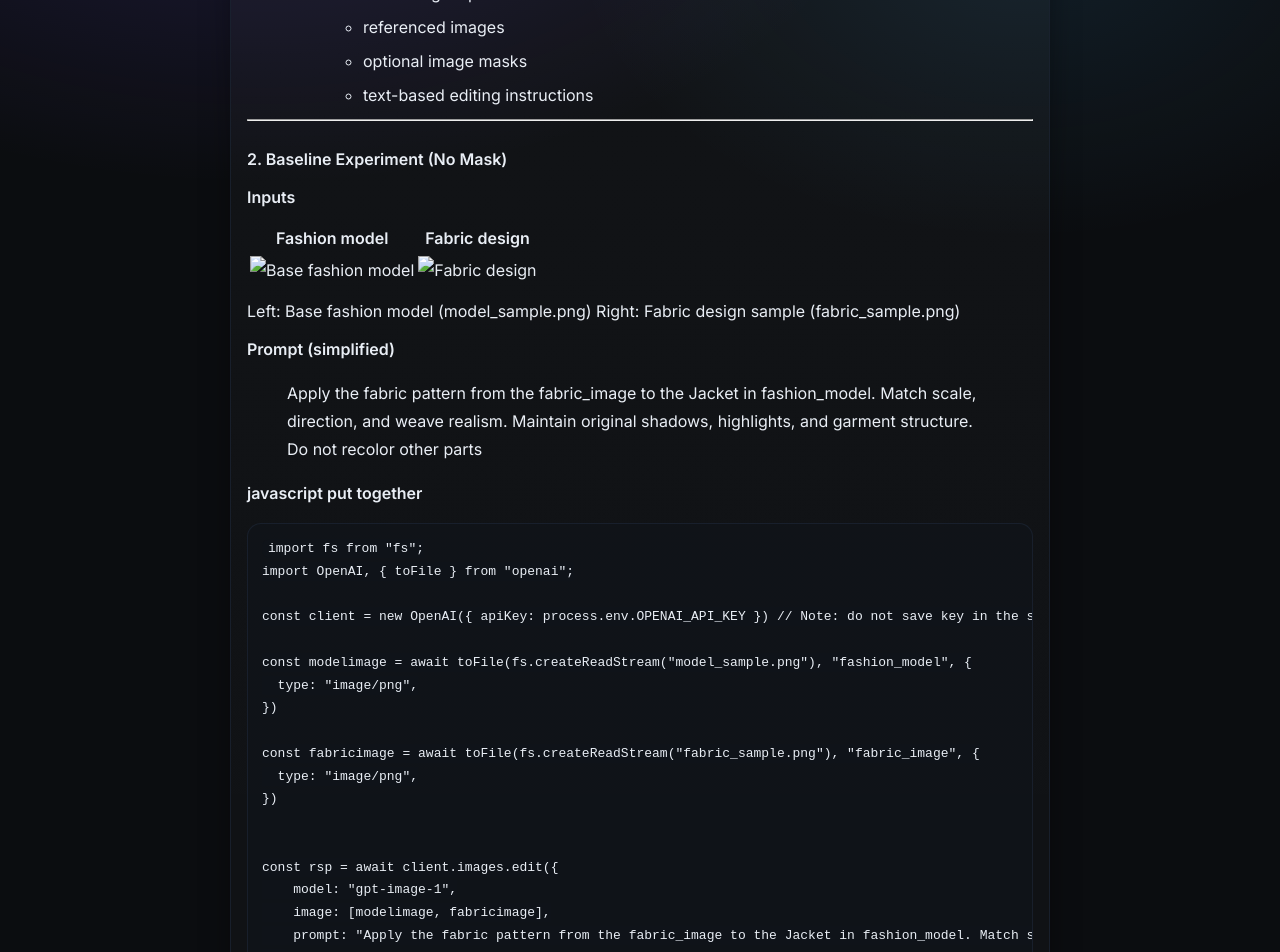
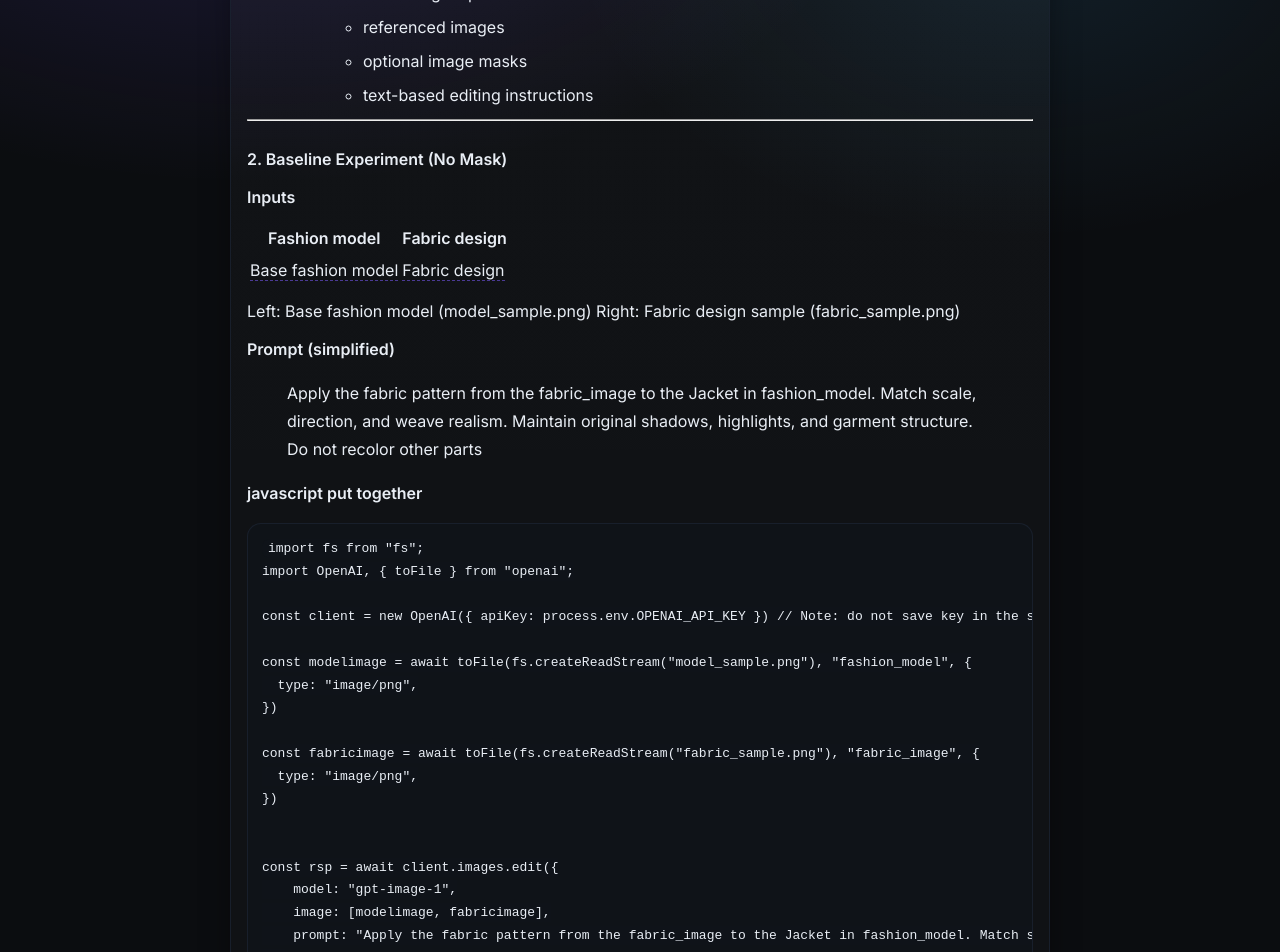
Before and after one commit to code4plot/code4plot.github.io, a Jekyll site: the page built from _posts/2026-01-26-automating-fabric-visualization-with-openaI-image-editing.md, in a window 1280 px wide and 1400 px high, scrolled down 1601 px. Shown: the top 952 px of the window. Built offline with Jekyll 4.4.1, drawn with Linux system fonts in a browser that asks for light colours; some of the changed text lies outside the part shown.

Commit message:
corrections to links

```diff
--- a/_posts/2026-01-26-automating-fabric-visualization-with-openaI-image-editing.md
+++ b/_posts/2026-01-26-automating-fabric-visualization-with-openaI-image-editing.md
@@ -60,7 +60,7 @@ High-level idea:
 
 | Fashion model | Fabric design |
 |--------------|---------------|
-| ![Base fashion model](../assets/img/fabric-ai/model_sample.png) | ![Fabric design](../assets/img/fabric-ai/fabric_sample.png) |
+| [Base fashion model](../assets/img/fabric-ai/model_sample.png) | [Fabric design](../assets/img/fabric-ai/fabric_sample.png) |
 
 Left: Base fashion model (model_sample.png)
 Right: Fabric design sample (fabric_sample.png)
@@ -104,7 +104,7 @@ fs.writeFileSync("test_out.png", image_bytes);
 
 **Observations**
 
-![GPT image output](../assets/img/fabric-ai/test_output_1.png)
+[GPT image output](../assets/img/fabric-ai/test_output_1.png)
 
 - The jacket fabric application was visually convincing
 - Key tailoring details were largely preserved:
@@ -127,7 +127,7 @@ Prompt-only control is insufficient for isolating edits to a specific garment re
 
 ### 4. Hypothesis
 
-According to the ![OpenAI API's documentation](https://platform.openai.com/docs/api-reference/images/createEdit?lang=node.js#images_createedit-mask), the optional mask will define the area for editing.
+According to the [OpenAI API's documentation](https://platform.openai.com/docs/api-reference/images/createEdit?lang=node.js#images_createedit-mask), the optional mask will define the area for editing.
 
 Thus, providing an **image mask** that explicitly defines the editable region (the jacket) should constrain the model’s edits and prevent unintended changes.
 
@@ -135,7 +135,7 @@ Thus, providing an **image mask** that explicitly defines the editable region (t
 
 ### 5. Masked Setup
 
-![Fashion model mask](../assets/img/fabric-ai/jacket_mask.png)
+[Fashion model mask](../assets/img/fabric-ai/jacket_mask.png)
 
 - Created a binary mask:
   - white = jacket region (editable)
@@ -181,7 +181,7 @@ Thus, providing an **image mask** that explicitly defines the editable region (t
 
 ### 6. Masked Result
 
-![GPT image output with masking](../assets/img/fabric-ai/test_output_2.png)
+[GPT image output with masking](../assets/img/fabric-ai/test_output_2.png)
 
 **What improved**
 - Fabric placement remained convincing
@@ -233,7 +233,7 @@ Even with an explicit mask, the model does not strictly treat masked-out regions
 Potential improvements to explore:
 - Give more specific prompts including instructions to not alter the fashion model.
 - Try providing only the Jacket silhouette to input (will require a multi-step pipeline to then fit it on a base fashion model).
-- Try other open source models including ![IMAGGarment](https://github.com/muzishen/IMAGGarment)
+- Try other open source models including [IMAGGarment](https://github.com/muzishen/IMAGGarment)
 
 Tech considerations:
 - Integrate the simple POC script to a database of the client's fabric catalog.
```
